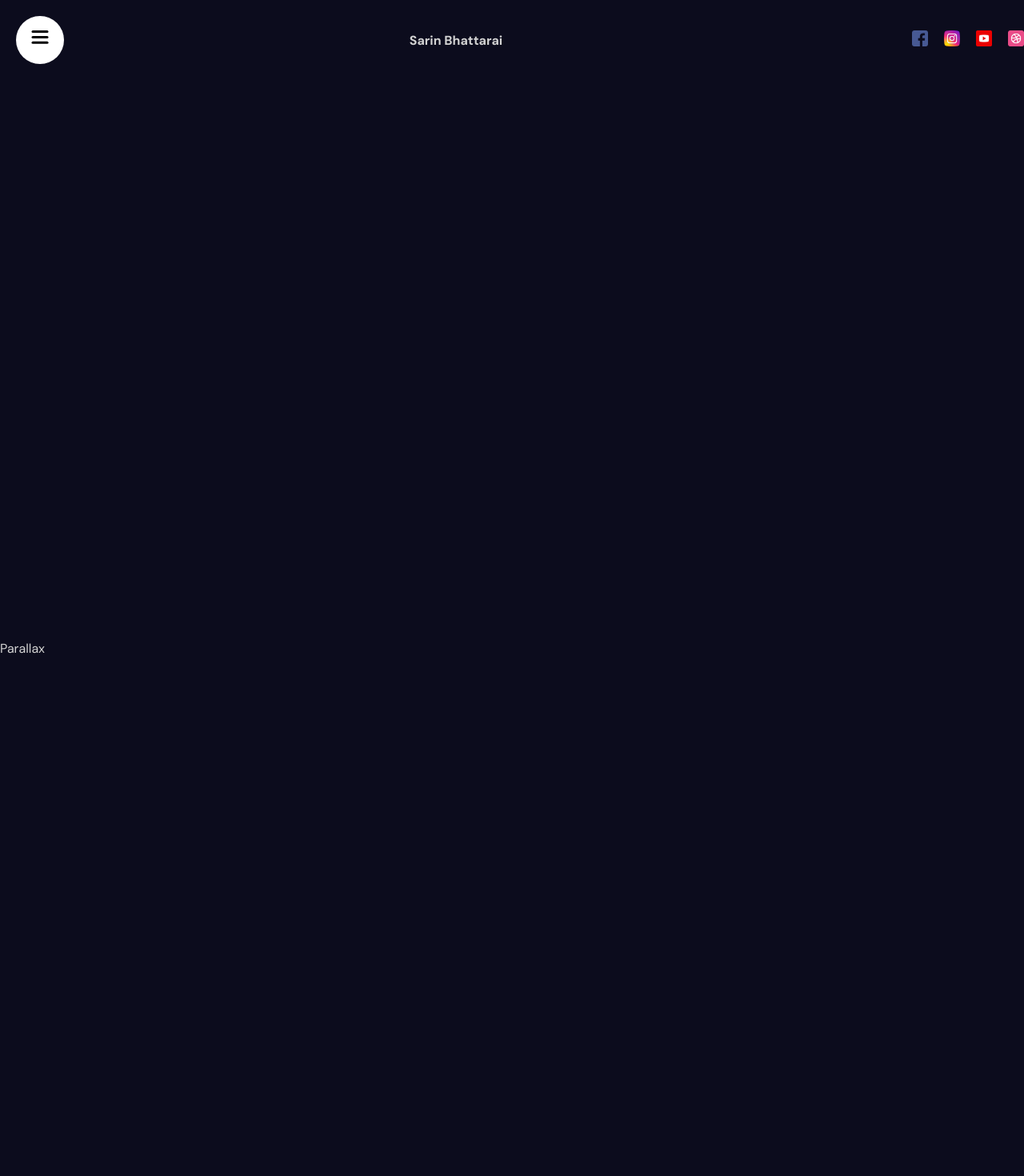
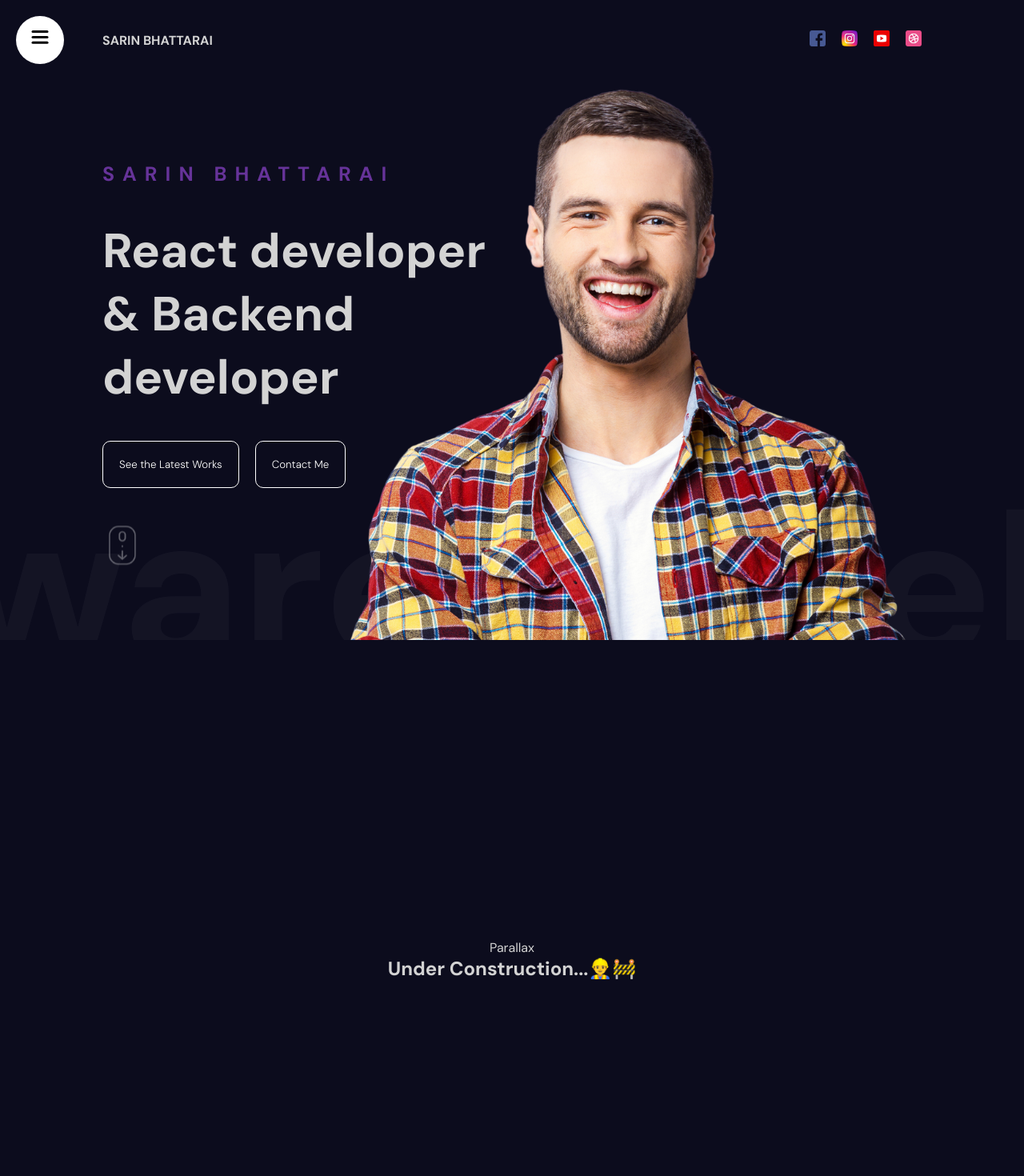
Before and after one commit to Sarin-Bhattarai/personal-portfolio, a React (Vite) app: page / in a window 1280 px wide. Shown: the top 1470 px of the page at 80% size. Built offline with nearby package versions, Linux system fonts and the light colour scheme.

Commit message:
feat(ending homePage)

```diff
--- a/src/App.jsx
+++ b/src/App.jsx
@@ -1,19 +1,41 @@
 import "./app.scss";
 import Navbar from "./components/header/Navbar";
+import Hero from "./pages/hero/Hero";
 
 const App = () => {
   return (
     <div>
       <section id="Home">
         <Navbar />
+        <Hero />
       </section>
-      <section id="Services">Parallax</section>
-      <section>Services</section>
-      <section id="Portfolio">Parallax</section>
-      <section>Portfolio1</section>
-      <section>Portfolio2</section>
-      <section>Portfolio3</section>
-      <section id="Contact">Contact</section>
+      <section className="center" id="Services">
+        Parallax
+        <h1>Under Construction...👷‍♂️🚧</h1>
+      </section>
+      <section className="center">
+        Services <h1>Under Construction...👷‍♂️🚧</h1>
+      </section>
+      <section className="center" id="Portfolio">
+        Parallax
+        <h1>Under Construction...👷‍♂️🚧</h1>
+      </section>
+      <section className="center">
+        Portfolio1
+        <h1>Under Construction...👷‍♂️🚧</h1>
+      </section>
+      <section className="center">
+        Portfolio2
+        <h1>Under Construction...👷‍♂️🚧</h1>
+      </section>
+      <section className="center">
+        Portfolio3
+        <h1>Under Construction...👷‍♂️🚧</h1>
+      </section>
+      <section className="center" id="Contact">
+        Contact
+        <h1>Under Construction...👷‍♂️🚧</h1>
+      </section>
     </div>
   );
 };
--- a/src/app.scss
+++ b/src/app.scss
@@ -24,3 +24,10 @@
     height: 100vh;
     scroll-snap-align: center;
 }
+
+.center{
+    display: flex;
+    flex-direction: column;
+    justify-content: center;
+    align-items: center;
+}
--- a/src/components/header/Navbar.jsx
+++ b/src/components/header/Navbar.jsx
@@ -5,8 +5,8 @@
 const Navbar = () => {
   return (
     <div className="navbar">
+      <Sidebar />
       <div className="wrapper">
-        <Sidebar />
         <motion.span
           initial={{
             opacity: 0,
@@ -20,7 +20,7 @@
             duration: 0.5,
           }}
         >
-          Sarin Bhattarai
+          SARIN BHATTARAI
         </motion.span>
         <div className="social">
           <a href="#">
--- a/src/components/header/navbar.scss
+++ b/src/components/header/navbar.scss
@@ -2,7 +2,7 @@
     height: 100px;
 
     .wrapper{
-        max-width: 1366px;
+        max-width: 80%;
         margin: auto;
         display: flex;
         align-items: center;
--- a/src/components/sidebar/sidebar.scss
+++ b/src/components/sidebar/sidebar.scss
@@ -1,8 +1,8 @@
 .sidebar{
     display: flex;
+    flex-direction: column;
     align-items: center;
     justify-content: center;
-    flex-direction: column;
     background-color: aliceblue;
     color: black;
 
--- /dev/null
+++ b/src/pages/hero/Hero.jsx
@@ -0,0 +1,84 @@
+import "./hero.scss";
+import { motion } from "framer-motion";
+
+const textVariants = {
+  initial: {
+    x: -500,
+    opacity: 0,
+  },
+  animate: {
+    x: 0,
+    opacity: 1,
+    transition: {
+      duration: 1,
+      staggerChildren: 0.1,
+    },
+  },
+  scrollButton: {
+    opacity: 0,
+    y: 10,
+    transition: {
+      duration: 2,
+      repeat: Infinity,
+    },
+  },
+};
+
+const sliderVariants = {
+  initial: {
+    x: -0,
+  },
+  animate: {
+    x: "-220%",
+    transition: {
+      duration: 20,
+      repeat: Infinity,
+      repeatType: "mirror",
+    },
+  },
+};
+
+const Hero = () => {
+  return (
+    <div className="hero">
+      <div className="wrapper">
+        <motion.div
+          className="textContainer"
+          variants={textVariants}
+          initial="initial"
+          animate="animate"
+        >
+          <motion.h2 variants={textVariants}>SARIN BHATTARAI</motion.h2>
+          <motion.h1 variants={textVariants}>
+            React developer & Backend developer
+          </motion.h1>
+          <motion.div variants={textVariants} className="buttons">
+            <motion.button variants={textVariants}>
+              See the Latest Works
+            </motion.button>
+            <motion.button variants={textVariants}>Contact Me</motion.button>
+          </motion.div>
+          <motion.img
+            variants={textVariants}
+            animate="scrollButton"
+            src="/scroll.png"
+            alt="mouse"
+          />
+        </motion.div>
+      </div>
+      <motion.div
+        className="slidingTextContainer"
+        variants={sliderVariants}
+        initial="initial"
+        animate="animate"
+      >
+        Software Developer Fullstack DevOps
+      </motion.div>
+      <div className="imgContainer">
+        <img src="/hero.png" alt="person" />
+      </div>
+    </div>
+  );
+};
+
+export default Hero;
--- /dev/null
+++ b/src/pages/hero/hero.scss
@@ -0,0 +1,66 @@
+.hero{
+    height: calc(100vh - 100px);
+    overflow: hidden;
+    position: relative;
+    background: linear-gradient(180deg #0c0c1d, #111132);
+
+    .wrapper{
+        max-width: 80%;
+        height: 100%;
+        margin: auto;
+
+        .textContainer{
+            width: 50%;
+            height: 100%;
+            display: flex;
+            flex-direction: column;
+            justify-content: center;
+            gap: 40px;
+
+            h2{
+                font-size: 25px;
+                color: rebeccapurple;
+                letter-spacing: 10px;
+            }
+
+            h1{
+                font-size: 60px;
+            }
+
+            .buttons{
+                button{
+                    padding: 20px;
+                    border: 1px solid white;
+                    border-radius: 10px;
+                    background-color: transparent;
+                    color: white;
+                    cursor: pointer;
+                    margin-right: 20px;
+                    font-weight: 300;
+                }
+            }
+
+            img{
+                width: 50px;
+            }
+        }
+    }
+
+    .imgContainer{
+        height: 100%;
+        position: absolute;
+        top: 0;
+        right: 0;
+    }
+
+    .slidingTextContainer{
+        position: absolute;
+        font-size: 32vh;
+        bottom: -100px;
+        white-space: nowrap;
+        color: #ffffff09;
+        width: 40%;
+        font-weight: bold;
+    }
+
+}
```
Also changed, not shown: 1 other file (tests, documents, lock files or other folders).
